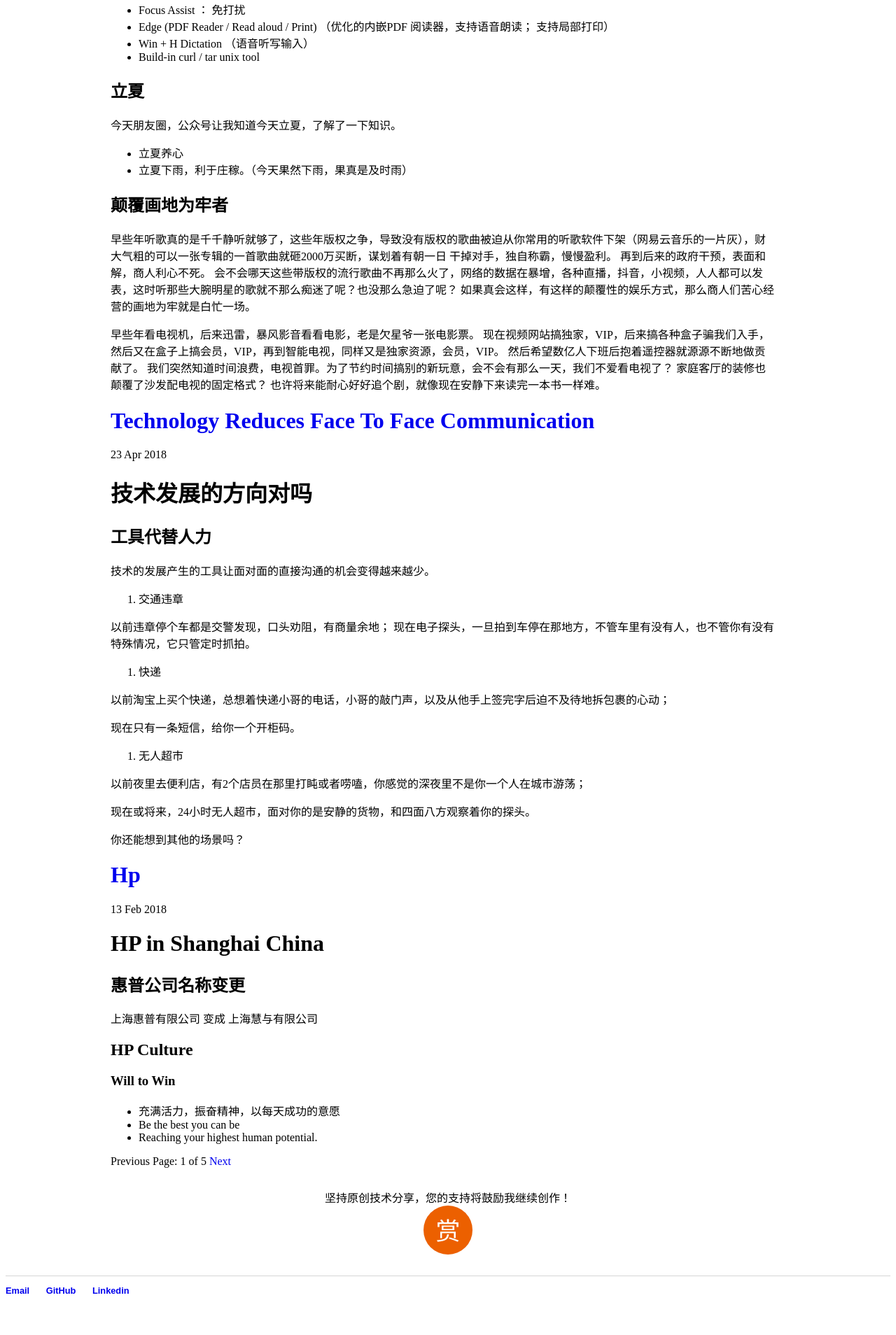
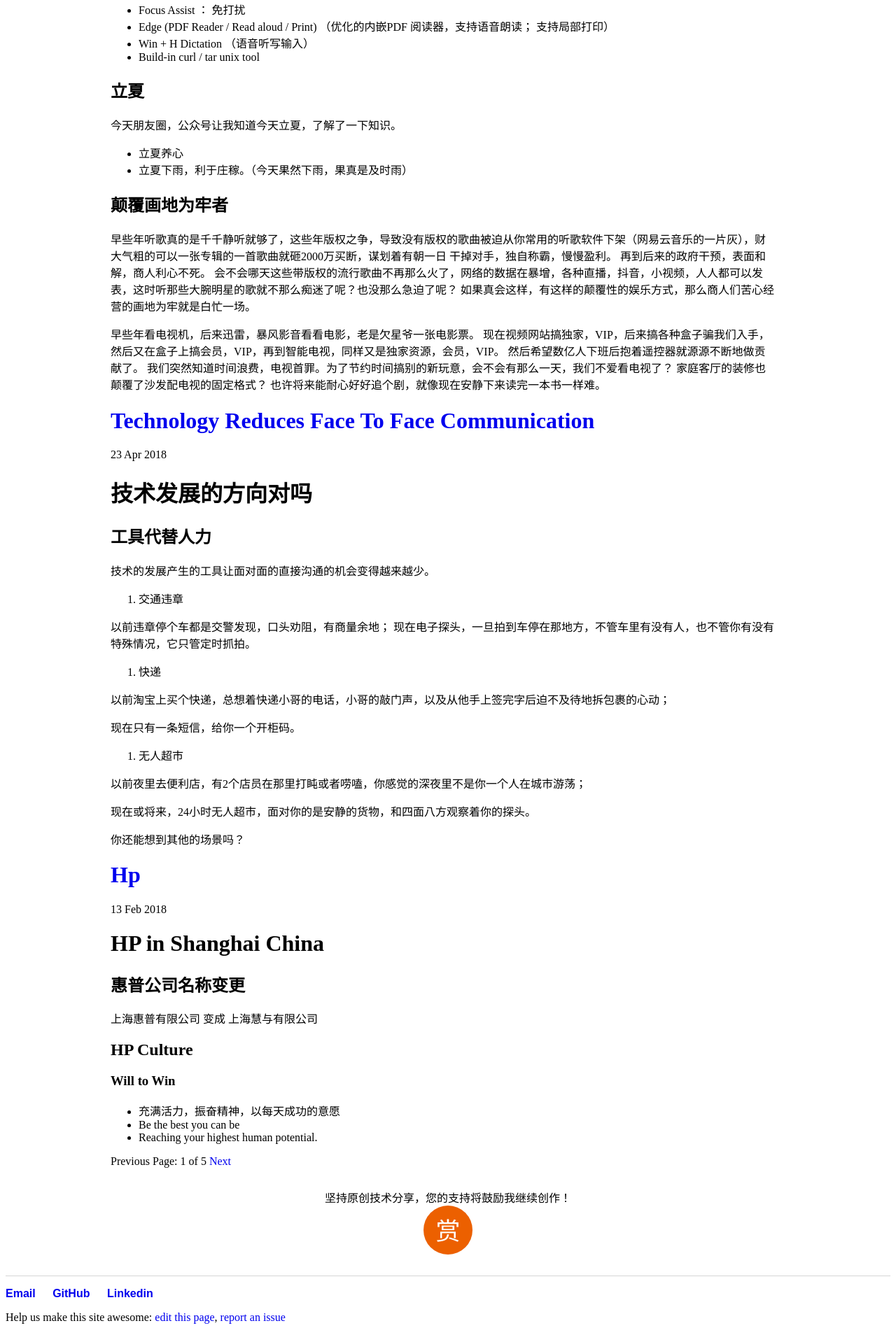
Before and after one commit to liuning0820/liuning0820.github.io, a Jekyll site: the page built from index.html, in a window 1280 px wide. Shown: the part 1695-3603 px from the top of the page at 70% size. Built offline with Jekyll 4.4.1, drawn with Linux system fonts in a browser that asks for light colours; the list of posts is cut into pages by our own code; before the commit the page ends 3560 px from its top, so only the background shows below that.

Commit message:
add git pull request support as feedback into the footer.html.

```diff
--- a/_includes/footer.html
+++ b/_includes/footer.html
@@ -4,4 +4,11 @@
         <li><a href="https://github.com/liuning0820">GitHub</a></li>
         <li><a href="https://www.linkedin.com/in/toby-liu-86750923/">Linkedin</a></li>
     </ul>
+
+    <p>
+        Help us make this site awesome:
+        <a href="{{site.github.repository_url}}/edit/master/{{page.path}}"> edit this page</a>,
+        <a href="{{site.github.repository_url}}/issues/new?labels=bug"> report an issue</a>
+    </p>
+
 </div>
--- a/css/main.css
+++ b/css/main.css
@@ -11,7 +11,7 @@ main {
 }
 
 
-footer { border-top: 1px solid #d5d5d5; font-size: .8em; }
+footer { border-top: 1px solid #d5d5d5; font-size: 1em; }
 
 
 nav ul li, footer ul li { display: inline; margin-right: 20px; }
```
